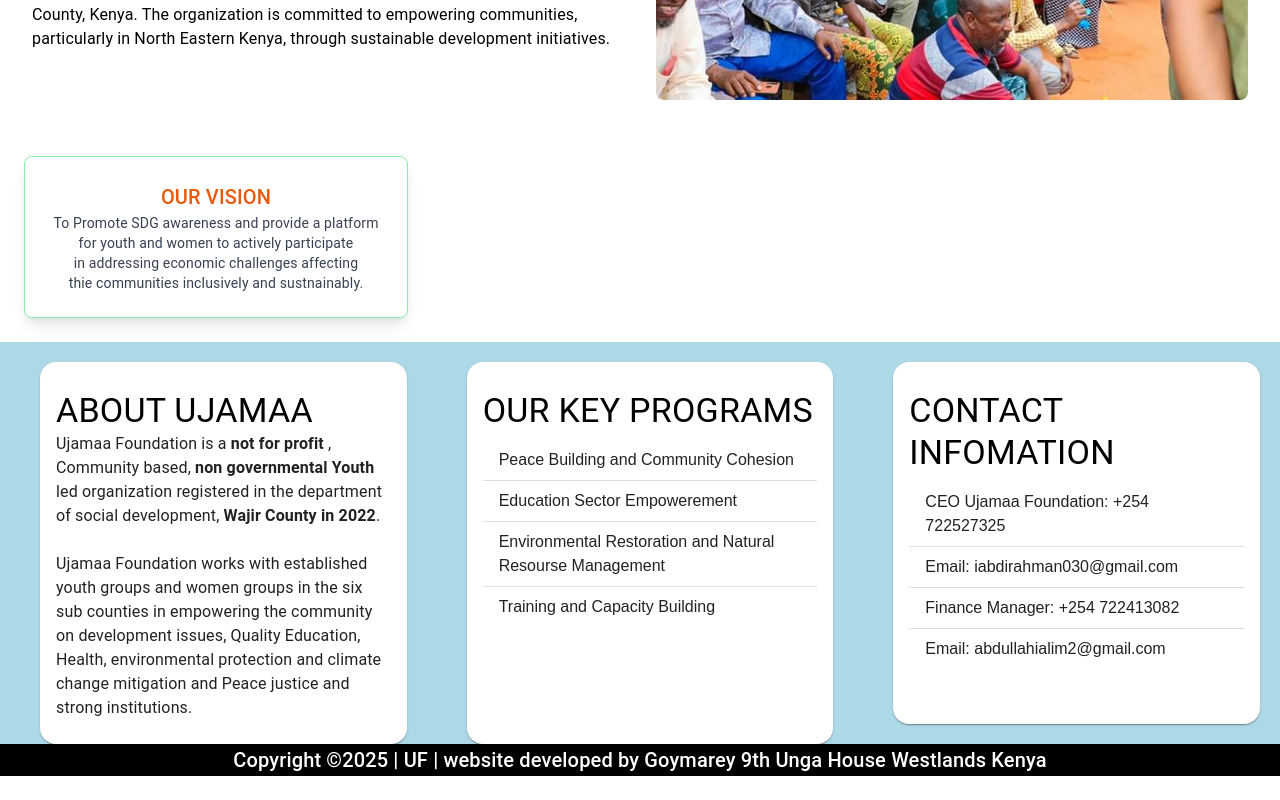
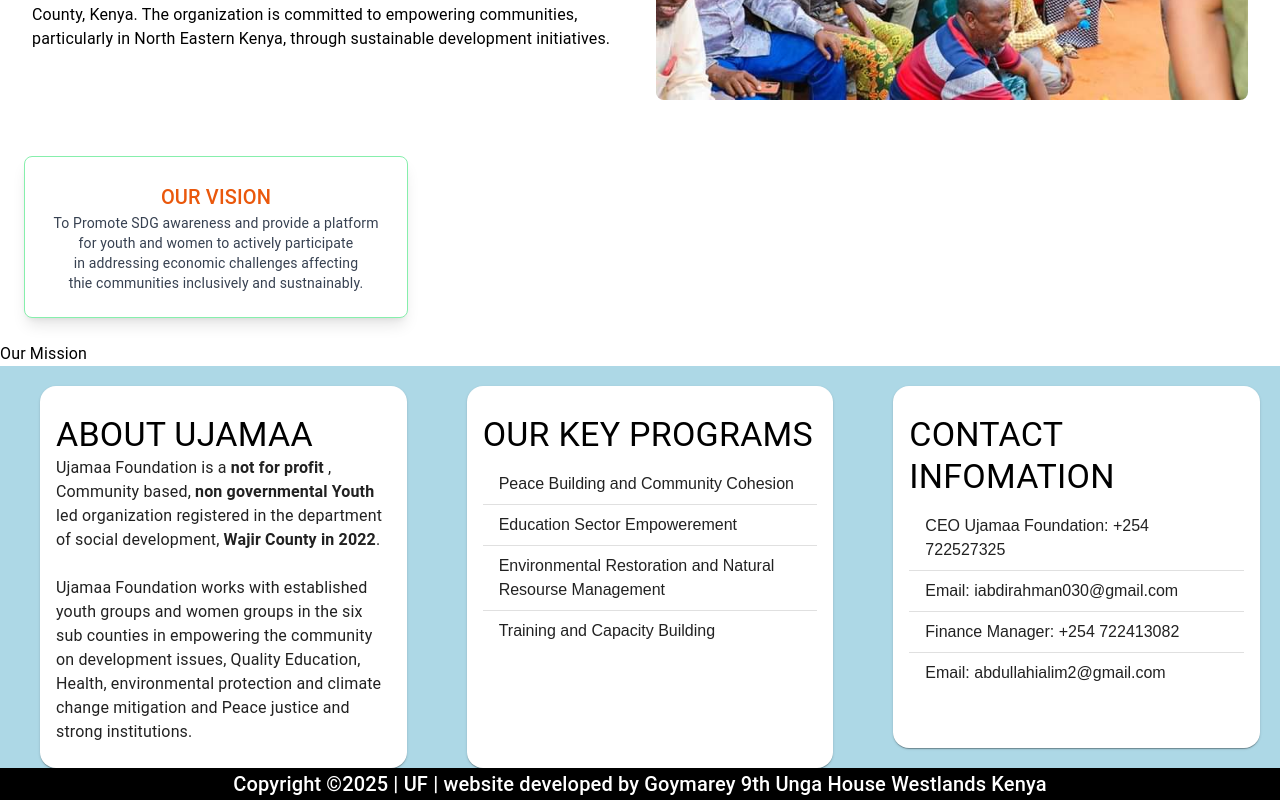
Before and after one commit to ahmednule/Ujamaa-Foundation, a Next.js app: page /who-we-are in a window 1280 px wide. Shown: the part 927-1727 px from the top of the page. Before the commit the page ends 1703 px from the top, so only its background shows below. Built offline with nearby package versions, Linux system fonts and the light colour scheme.

Commit message:
feature: created our mission componenet and nested it inside the who we are page where the vision card is around

```diff
--- a/src/app/who-we-are/page.tsx
+++ b/src/app/who-we-are/page.tsx
@@ -2,6 +2,7 @@
 import AboutUs from "@components/components/AboutUs"
 import AboutusCarosel from "@components/components/ui/AboutusCarosel"
 import OurVision from "@components/components/ui/OurVision"
+import OurMission from "@components/components/ui/OurMission"
 export default function whoWeare(){
     return(
         <>
@@ -9,6 +10,7 @@ export default function whoWeare(){
         <AboutUs/>
         <div>
             <OurVision/>
+            <OurMission/>
         </div>
         </>
     )
--- /dev/null
+++ b/src/components/ui/OurMission.jsx
@@ -0,0 +1,9 @@
+"use client"
+import { Typography } from "@mui/material"
+export default function OurMission(){
+    return(
+        <div>
+        <Typography>Our Mission</Typography>
+        </div>
+    )
+}
```
